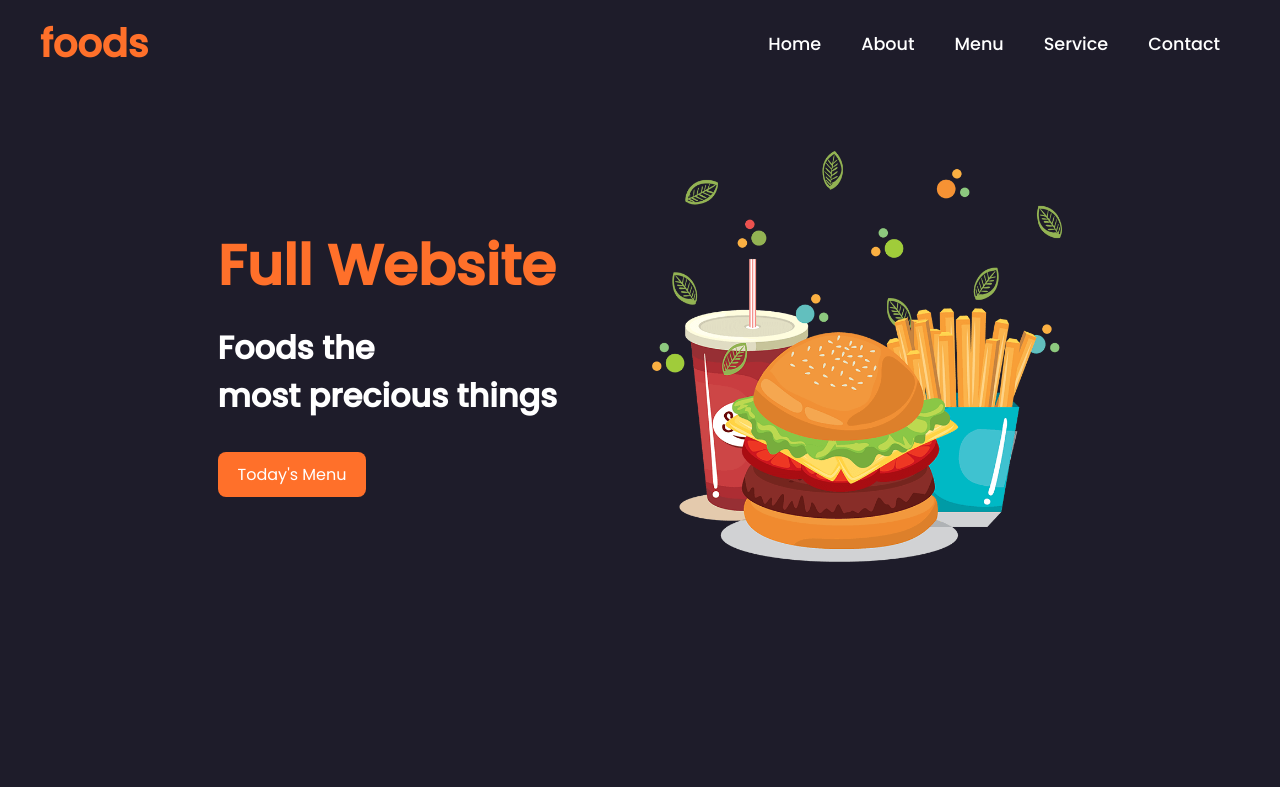
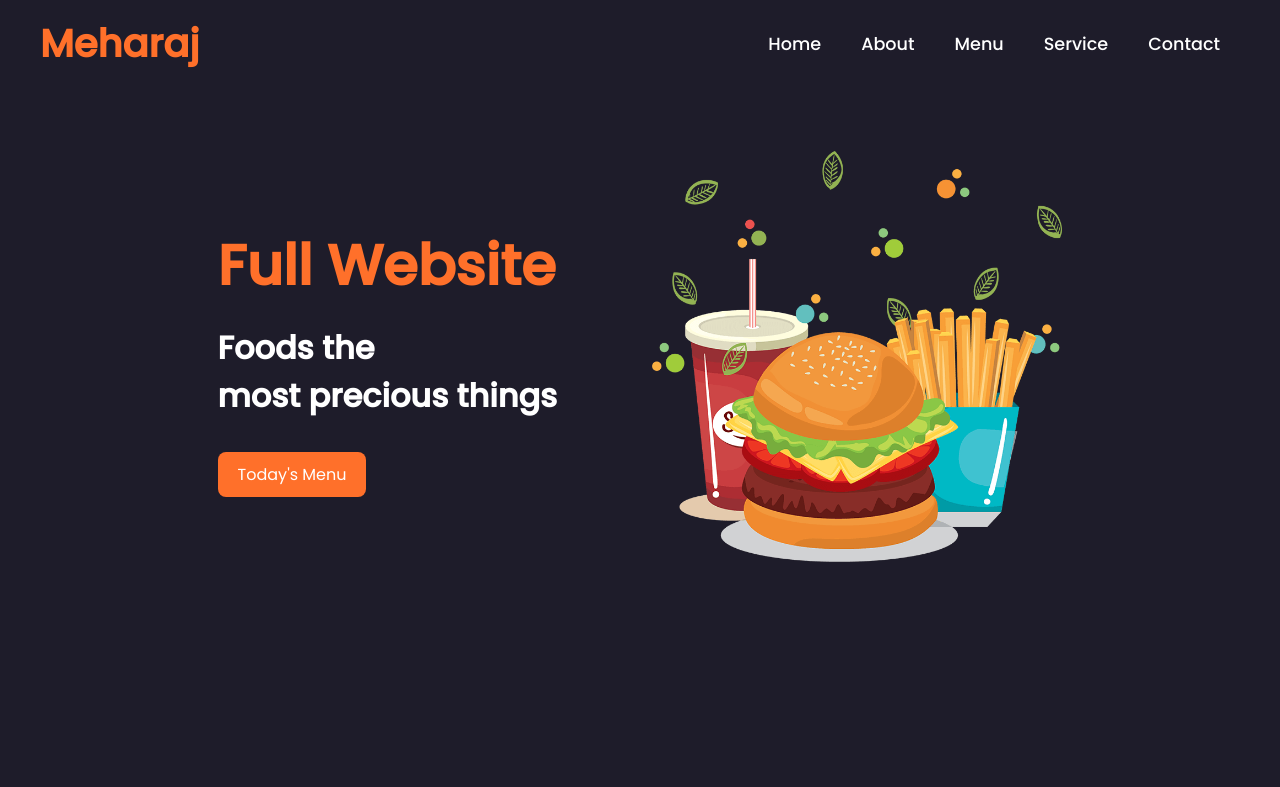
Before and after one commit to Meharaj-hassan/Burger-shop, a plain HTML site: page index.html in a window 1280 px wide. Shown: the top 787 px of the page. Drawn offline with nearby package versions, Linux system fonts and the light colour scheme.

Commit message:
initaia sms

```diff
--- a/index.html
+++ b/index.html
@@ -17,7 +17,7 @@
         <!-- header section -->
 
     <header>
-        <a href="#" class="logo">foods</a>
+        <a href="#" class="logo">Meharaj</a>
         <div class="bx bx-menu" id="menu-icon"></div>
         <ul class="navbar">
             <li><a href="#home">Home</a></li>
```
